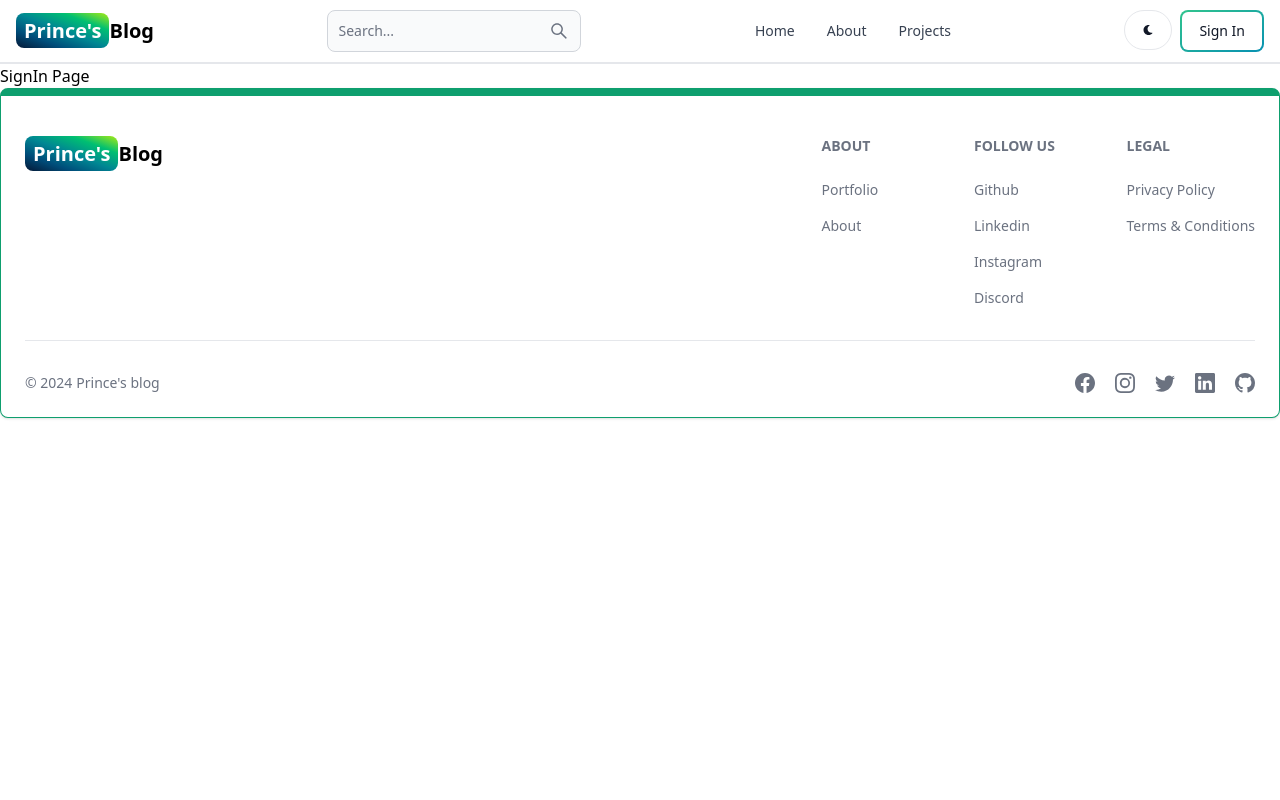
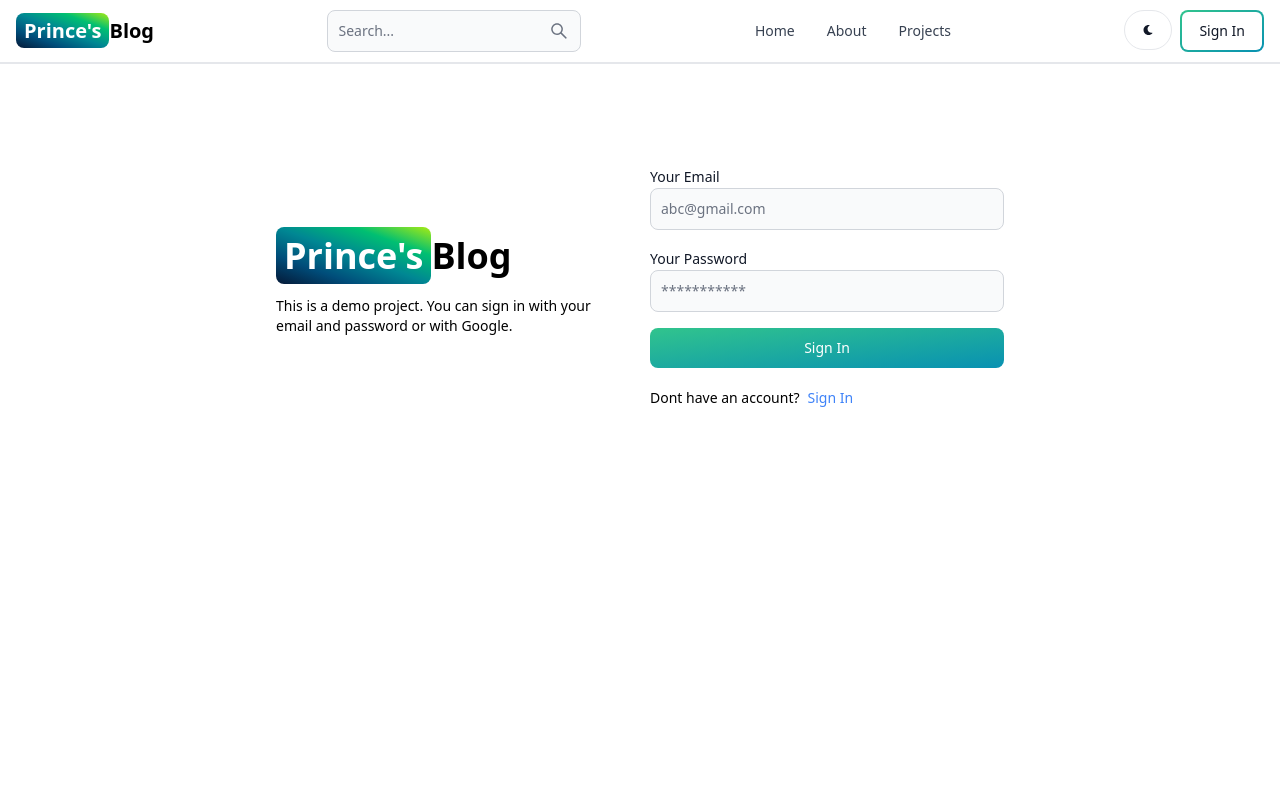
Before and after one commit to Prince-919/blog_app, a React (Vite) app in the folder client/: page /sign-in in a window 1280 px wide. Shown: the top 800 px of the page. Built offline with nearby package versions, Linux system fonts and the light colour scheme.

Commit message:
complete SignIn functionality

```diff
--- a/client/src/pages/SingIn.jsx
+++ b/client/src/pages/SingIn.jsx
@@ -1,7 +1,115 @@
+import { Alert, Button, Label, TextInput } from "flowbite-react";
+import { useState } from "react";
+import { Link, useNavigate } from "react-router-dom";
+import { HashLoader } from "react-spinners";
+
 const SignIn = () => {
+  const [formData, setFormData] = useState({});
+  const [errorMessage, setErrorMessage] = useState(null);
+  const [loading, setLoading] = useState(false);
+  const navigate = useNavigate();
+
+  const handleChange = (e) => {
+    setFormData({ ...formData, [e.target.id]: e.target.value.trim() });
+  };
+
+  const handleSubmit = async (e) => {
+    e.preventDefault();
+    if (!formData.email || !formData.password) {
+      return setErrorMessage("Please fill out all fields.");
+    }
+    try {
+      setLoading(true);
+      setErrorMessage(null);
+      const res = await fetch("/api/auth/signin", {
+        method: "POST",
+        headers: {
+          "Content-Type": "application/json",
+        },
+        body: JSON.stringify(formData),
+      });
+      const data = await res.json();
+      if (data.success === false) {
+        setErrorMessage(data.message);
+      }
+      setLoading(false);
+      if (res.ok) {
+        navigate("/");
+      }
+    } catch (error) {
+      setErrorMessage(error.message);
+      setLoading(false);
+    }
+  };
+
   return (
-    <div>
-      <h1>SignIn Page</h1>
+    <div className="min-h-screen mt-20">
+      <div className="flex p-5 max-w-3xl mx-auto flex-col md:flex-row md:items-center gap-5">
+        {/* Left Side */}
+        <div className="flex-1">
+          <Link to="/" className="font-bold dark:text-white text-4xl">
+            <span className="px-2 py-1 gradient-bg rounded-lg text-white">
+              Prince's
+            </span>
+            Blog
+          </Link>
+          <p className="text-sm mt-5">
+            This is a demo project. You can sign in with your email and password
+            or with Google.
+          </p>
+        </div>
+
+        {/* Right Side */}
+        <div className="flex-1">
+          <form className="flex flex-col gap-4" onSubmit={handleSubmit}>
+            <div>
+              <Label value="Your Email" />
+              <TextInput
+                type="email"
+                placeholder="abc@gmail.com"
+                id="email"
+                onChange={handleChange}
+              />
+            </div>
+            <div>
+              <Label value="Your Password" />
+              <TextInput
+                type="password"
+                placeholder="***********"
+                id="password"
+                onChange={handleChange}
+              />
+            </div>
+            <Button
+              gradientDuoTone="greenToBlue"
+              type="submit"
+              disabled={loading}
+            >
+              {loading ? (
+                <>
+                  <HashLoader size={20} color="white" />
+                  <span className="pl-3">Signing...</span>
+                </>
+              ) : (
+                "Sign In"
+              )}
+            </Button>
+          </form>
+          <div className="flex gap-2 text-sm mt-5">
+            <span>Dont have an account?</span>
+            <Link to="/sign-up" className="text-blue-500 font-medium">
+              Sign In
+            </Link>
+          </div>
+          <div>
+            {errorMessage && (
+              <Alert className="mt-5" color={"failure"}>
+                {errorMessage}
+              </Alert>
+            )}
+          </div>
+        </div>
+      </div>
     </div>
   );
 };
```
